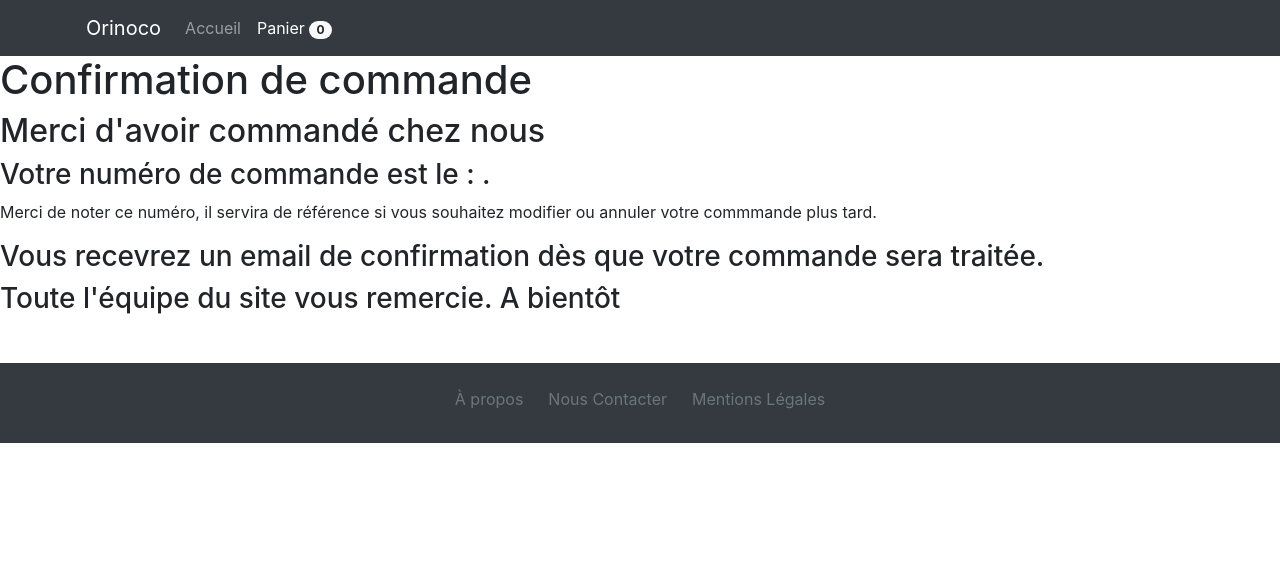
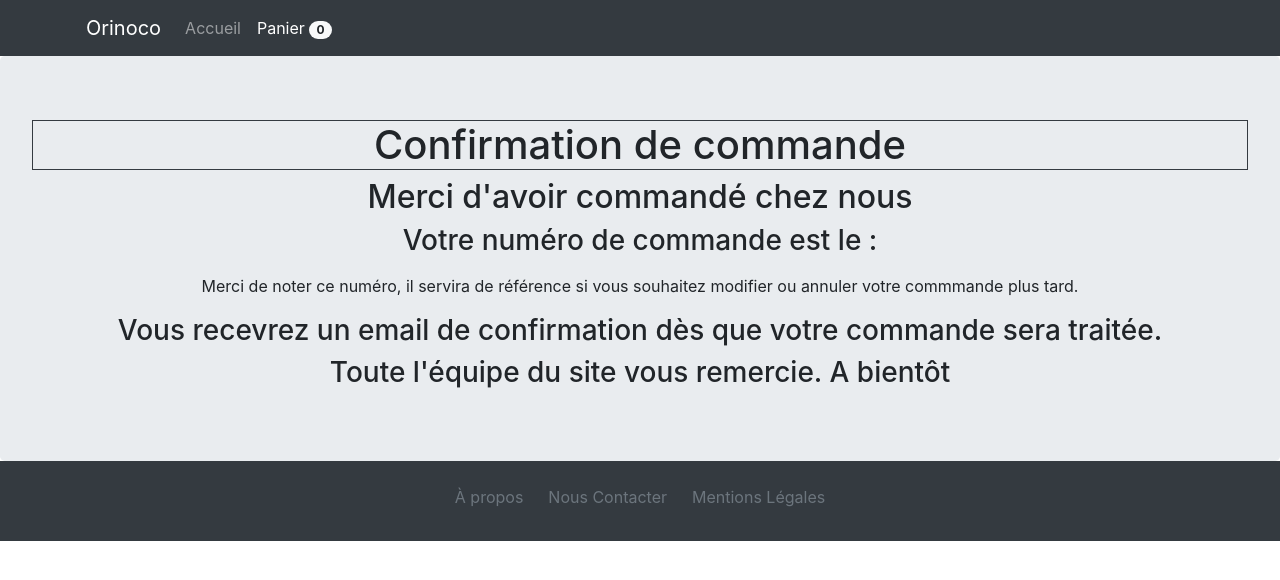
Before and after one commit to ThibautCas/ThibautCastelain_5_04012021, a website: page confirmation.html in a window 1280 px wide. Drawn offline with nearby package versions, Linux system fonts and the light colour scheme.

Commit message:
writing test plan and organizing confirmation page

```diff
--- a/confirmation.html
+++ b/confirmation.html
@@ -54,16 +54,17 @@
         </div>
       </div>
     </header>
-    <main>
-      <h1>Confirmation de commande</h1>
+    <main class="jumbotron text-center mb-0">
+      <h1 class="border border-dark">Confirmation de commande</h1>
       <h2>Merci <span id="name"></span> d'avoir commandé chez nous</h2>
-      <h3>Votre numéro de commande est le : <span id="number"></span>.</h3>
+      <h3>Votre numéro de commande est le :
+      <p class="m-3" id="number"></p></h3>
       <p>Merci de noter ce numéro, il servira de référence si vous souhaitez modifier ou annuler votre commmande plus tard.</p>
       <h3>Vous recevrez un email de confirmation dès que votre commande sera traitée.</h3>
       <h3>Toute l'équipe du site vous remercie. A bientôt</h3>
     </main>
     <footer>
-      <div class="bg-dark mt-5">
+      <div class="bg-dark">
         <div class="container">
           <div class="row pt-4 pb-3">
             <div class="col">
```
Also changed, not shown: 1 other file.
